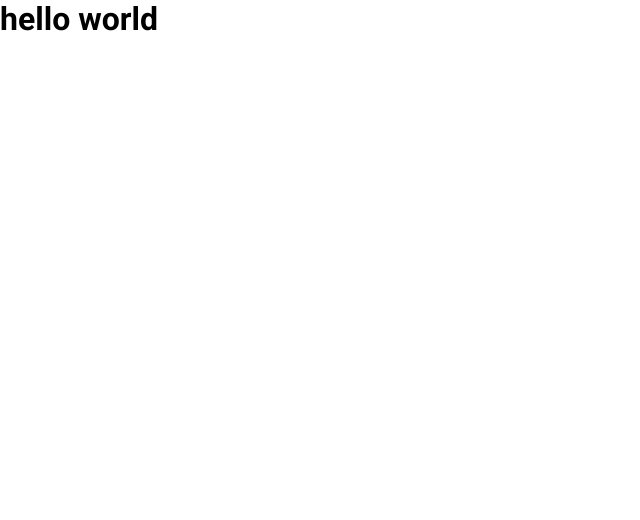
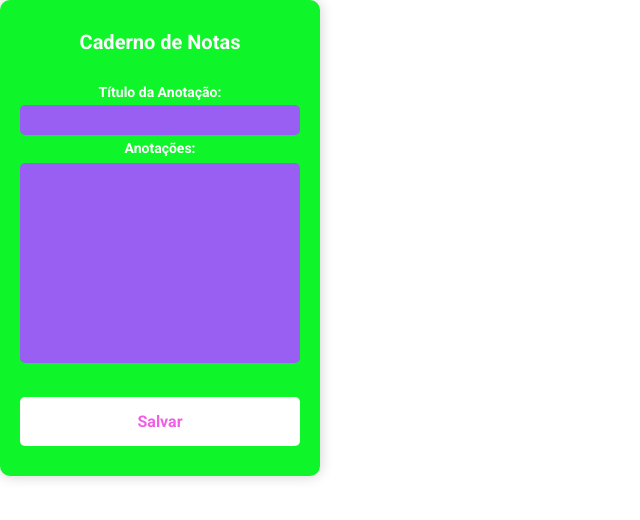
Before and after one commit to vitorkravs/Frontend-Notes, a React (Create React App) app: page / in a window 1280 px wide. Shown: the top 520 px of the page, without its empty margins (0-640 px from the left). Built offline with nearby package versions, Linux system fonts and the light colour scheme.

Commit message:
feat: component Sidebar e seu styles

```diff
--- a/src/App.tsx
+++ b/src/App.tsx
@@ -1,9 +1,10 @@
+import Sidebar from "./Components/Sidebar";
 import "./global.css";
 
 function App() {
   return (
     <div className="App">
-      <h1>hello world</h1>
+      <Sidebar />
     </div>
   );
 }
--- /dev/null
+++ b/src/Components/Sidebar/index.tsx
@@ -0,0 +1,23 @@
+import "./styles.css";
+
+function Sidebar() {
+  return (
+    <aside>
+      <strong>Caderno de Notas</strong>
+      <form>
+        <div className="input-block">
+          <label htmlFor="title">Título da Anotação: </label>
+          <input />
+        </div>
+        <div className="input-block">
+          <label htmlFor="nota">Anotações:</label>
+          <textarea></textarea>
+        </div>
+
+        <button type="submit">Salvar</button>
+      </form>
+    </aside>
+  );
+}
+
+export default Sidebar;
--- /dev/null
+++ b/src/Components/Sidebar/styles.css
@@ -0,0 +1,73 @@
+aside {
+  width: 320px;
+  margin-bottom: 30px;
+  background-color: #0ef529;
+  border-radius: 10px;
+  padding: 30px 20px;
+  position: fixed;
+  box-shadow: 0 0 14px 0 rgb(0, 0, 0, 0.2);
+}
+
+aside strong {
+  font-size: 20px;
+  text-align: center;
+  display: block;
+  color: white;
+}
+
+aside form {
+  margin-top: 30px;
+}
+
+aside form .input-block label {
+  color: white;
+  font-size: 14px;
+  font-weight: bold;
+  display: block;
+  margin: 5px 0;
+  text-align: center;
+}
+
+aside form .input-block input {
+  background-color: #995ef2;
+  width: 100%;
+  height: 30px;
+  padding: 0 10px;
+  border: none;
+  border-radius: 5px;
+  text-align: center;
+  font-size: 14px;
+  color: white;
+}
+
+aside form .input-block textarea {
+  background-color: #995ef2;
+  margin-top: 2px;
+  width: 100%;
+  height: 200px;
+  border: none;
+  border-radius: 5px;
+  font-size: 14px;
+  resize: none;
+  padding: 10px;
+  color: white;
+}
+
+aside form button[type="submit"] {
+  background-color: white;
+  color: #f25ee4;
+  width: 100%;
+  margin-top: 30px;
+  border: none;
+  border-radius: 5px;
+  padding: 15px 20px;
+  font-size: 16px;
+  font-weight: bold;
+  cursor: pointer;
+  transition: 0.3s;
+}
+
+aside form button[type="submit"]:hover {
+  background-color: #f25ee4;
+  color: white;
+}
```
